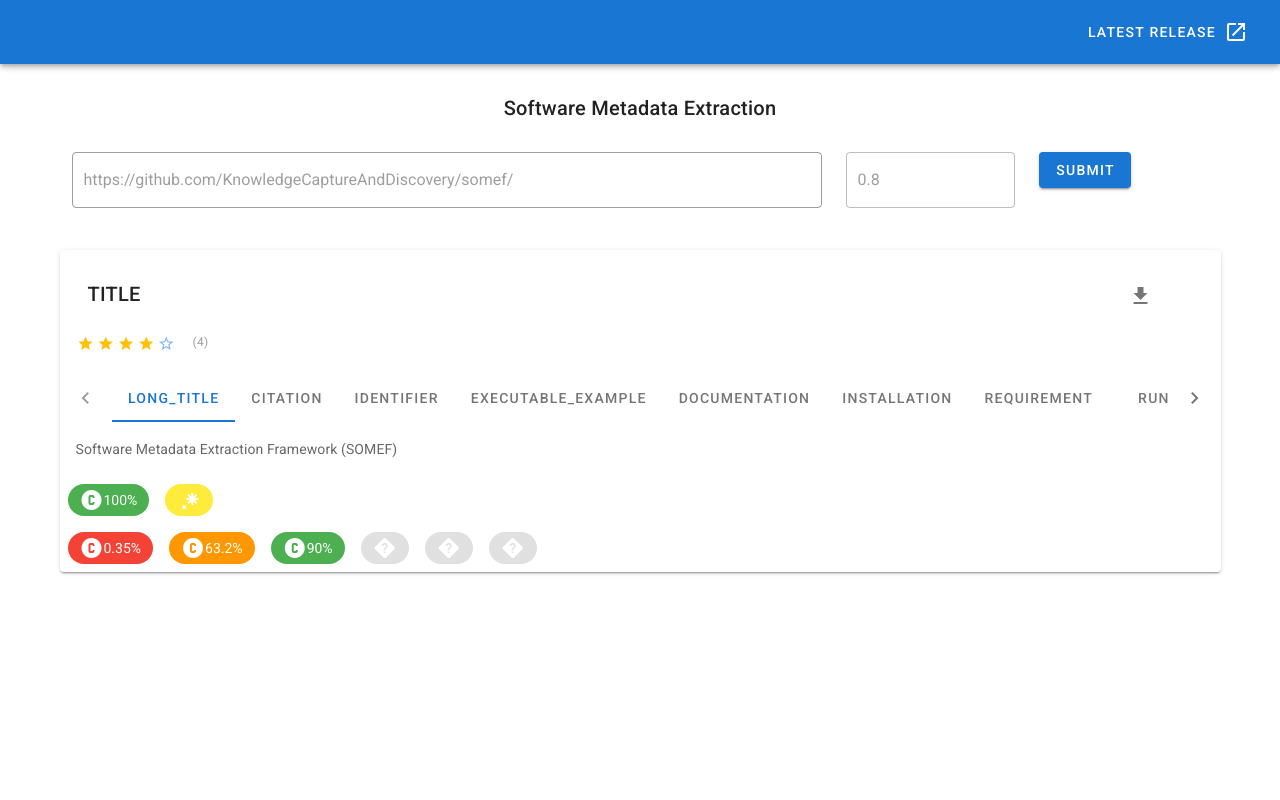
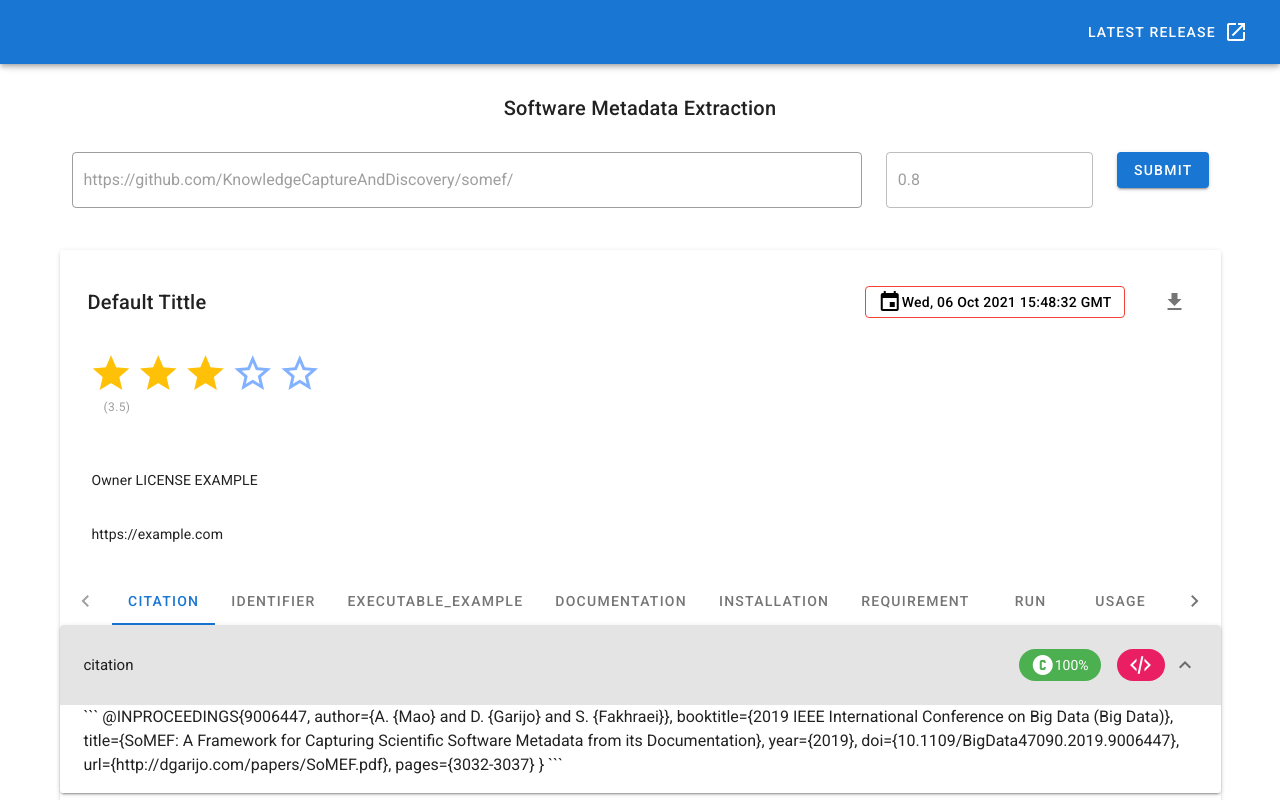
Before and after one commit to SoftwareUnderstanding/SOMEF-Vider, a Vue app in the folder client/: page / in a window 1280 px wide. Both pictures are taken after typing "Sample" into the empty fields and a click on the button "SUBMIT". Shown: the top 800 px of the page. Built offline with nearby package versions, Linux system fonts and the light colour scheme; no server answers.

Commit message:
Approved view after meeting

```diff
--- a/client/src/components/ExtractMethodChip.vue
+++ b/client/src/components/ExtractMethodChip.vue
@@ -43,13 +43,13 @@ export default {
       {
         idName: 'Regular expression',
         icon: 'mdi-regex',
-        color: 'yellow',
+        color: 'purple',
         name: 'Regular Expression',
       },
       {
         idName: 'Header extraction',
         icon: 'mdi-xml',
-        color: 'green',
+        color: 'pink',
         name: 'Header Extraction',
       },
       {
--- a/client/src/components/FormCard.vue
+++ b/client/src/components/FormCard.vue
@@ -15,7 +15,7 @@
           </v-text-field>
         </v-col>
 
-        <v-col cols="2" align-self="center">
+        <v-col cols="2" align-self="center" md="auto">
           <v-text-field
               placeholder="Threshold"
               v-model="threshold"
@@ -26,7 +26,7 @@
           </v-text-field>
         </v-col>
 
-        <v-col cols="2">
+        <v-col cols="2" md="auto">
           <v-btn
               color="primary"
               @click="clickSubmit"
--- a/client/src/components/MetadataCard.vue
+++ b/client/src/components/MetadataCard.vue
@@ -1,13 +1,17 @@
 <template>
       <v-card>
-        <!-- Card Title -->
+        <!-- Card Header -->
         <v-card-title>
           <v-container>
-            <v-row justify="space-between">
-              <v-col>
-                TITLE
+
+            <v-row justify="space-between;end">
+              <v-col align-self="center">
+                {{ header.title }}
               </v-col>
-              <v-col cols="1">
+              <v-col align-self="center" md="auto">
+                <last-modify-chip :value="header.lastModify"></last-modify-chip>
+              </v-col>
+              <v-col align-self="center" md="auto">
                 <v-btn icon>
                   <v-icon>mdi-download</v-icon>
                 </v-btn>
@@ -15,22 +19,39 @@
             </v-row>
 
             <v-row align="center">
+              <v-col>
                 <v-rating
-                    value="4"
+                    :value="1"
+                    v-model="header.rating"
                     color="amber"
                     dense
-                    half-increments
                     readonly
-                    size="17"
+                    size="44"
                 ></v-rating>
                 <div class="grey--text ms-4 text-caption">
-                  ({{ 4 }})
+                  ({{ header.rating }})
                 </div>
+              </v-col>
+              <v-col cols="10">
+              </v-col>
+
+            </v-row>
+
+            <v-row>
+              <v-card-subtitle>
+                {{header.owner}}
+                {{header.license}}
+              </v-card-subtitle>
+            </v-row>
+            <v-row>
+              <v-card-text>
+                {{header.downloadLink}}
+              </v-card-text>
             </v-row>
           </v-container>
         </v-card-title>
 
-        <!-- Tab Headers -->
+        <!-- Tab Name -->
         <v-tabs
             v-model="tabIndex"
             show-arrows
@@ -43,41 +64,45 @@
           </v-tab>
         </v-tabs>
 
-        <!-- Tab Content -->
-        <v-tabs-items v-model="tabIndex">
-          <v-tab-item
+        <!-- EXPANSION PANEL TEST -->
+        <v-expansion-panels focusable v-model="tabIndex">
+          <v-expansion-panel
               v-for="item in tabItemsList"
               :key="item.title"
           >
-            <v-card flat>
-              <v-card-text>{{ item.body }}</v-card-text>
-              <confidence-chip :value="item.confidence"></confidence-chip>
-              <extract-method-chip :value="item.extractionMethod"></extract-method-chip>
+            <v-expansion-panel-header>
+              <v-row justify="space-between">
+                <v-col md="auto" align-self="center">
+                  {{item.title}}
+                </v-col>
+                <v-col cols="3" md="auto">
+                  <confidence-chip :value="item.confidence"></confidence-chip>
+                  <extract-method-chip :value="item.extractionMethod"></extract-method-chip>
+                </v-col>
+              </v-row>
+            </v-expansion-panel-header>
+            <v-expansion-panel-content>
+              {{item.body}}
+            </v-expansion-panel-content>
+          </v-expansion-panel>
+        </v-expansion-panels>
+      </v-card>
 
-            </v-card>
-          </v-tab-item>
-        </v-tabs-items>
-
-        <!-- TEST AREA-->
-        <confidence-chip :value="0.35"></confidence-chip>
-        <confidence-chip :value="63.2"></confidence-chip>
-        <confidence-chip :value="90"></confidence-chip>
-        <extract-method-chip value="github"></extract-method-chip>
-        <extract-method-chip value="regular-expression"></extract-method-chip>
-        <extract-method-chip value="asdf"></extract-method-chip>
-
-      </v-card>
 </template>
 
 <script>
 import ConfidenceChip from "@/components/ConfidenceChip";
 import ExtractMethodChip from "@/components/ExtractMethodChip";
+import LastModifyChip from "@/components/LastModifyChip";
+
+const METADATA_FIELDS_FOR_HEADER = ['codeRepository','dateModified','downloadUrl','license','license_file','long_title','name','owner','ownerType'];
 
 export default {
   name: "MetadataCard",
   components:{
     ConfidenceChip,
     ExtractMethodChip,
+    LastModifyChip,
   },
   props: {
     metadata: null,
@@ -85,12 +110,31 @@ export default {
   data: () => ({
     tabIndex: null,
     tabItemsList: [],
+    header:{
+      title: "Default Tittle",
+      rating: 3.5,
+      downloadLink: "https://example.com",
+      owner: "Owner",
+      lastModify: new Date(),
+      license: "LICENSE EXAMPLE",
+    }
   }),
   methods:{
     generateTabs(rawMetadata) {
+      let headerItemsList = []
       for(let item in rawMetadata){
-        this.tabItemsList.push(this.buildTabItem(item, rawMetadata[item]))
+        if(this.isHeaderITem(item)){
+          headerItemsList.push(rawMetadata[item])
+        }
+        else{
+          this.tabItemsList.push(this.buildTabItem(item, rawMetadata[item]))
+        }
       }
+      this.buildHeader(headerItemsList)
+    },
+    buildHeader(headerItemsList){
+      // TODO finish method
+      this.header.testList = headerItemsList
     },
     buildTabItem(name, content){
       let tabItem = {
@@ -113,7 +157,14 @@ export default {
         tabItem.extractionMethod = content.technique
       }
       return tabItem
-    }
+    },
+    isHeaderITem(name){
+      let find = false;
+      for(let i=0; i<METADATA_FIELDS_FOR_HEADER.length && !find; i++){
+        find = METADATA_FIELDS_FOR_HEADER[i] === name
+      }
+      return find
+    },
   },
   created() {
     this.generateTabs(this.metadata)
```
